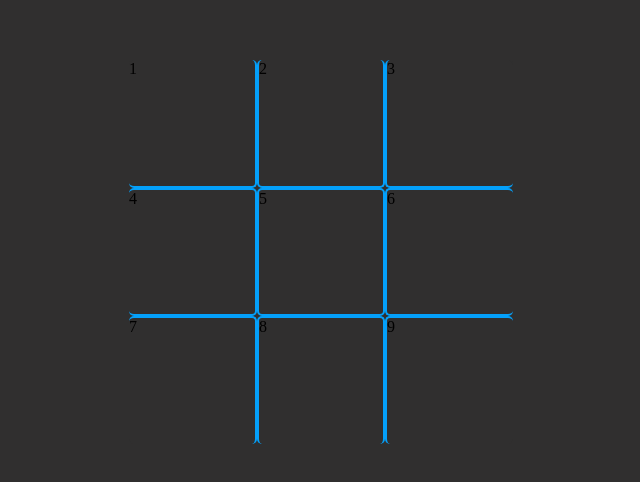
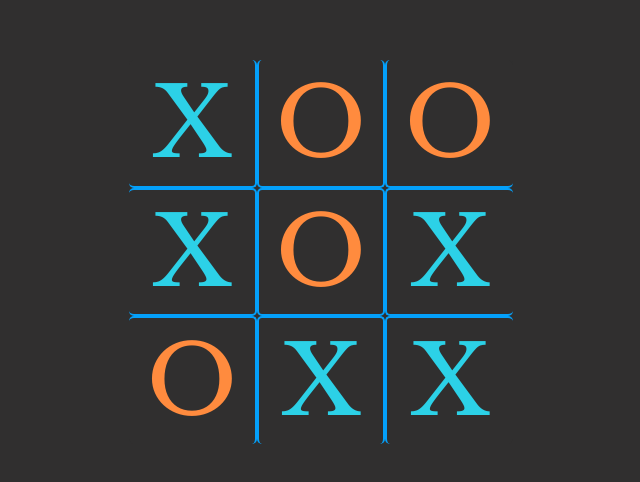
Before and after one commit to PettLe/tic-tac-toe, a plain HTML site: page index.html in a window 1280 px wide. Shown: the part 148-630 px from the top of the page, without its empty margins (319-959 px from the left). Drawn offline with nearby package versions, Linux system fonts and the light colour scheme.

Commit message:
display is coming together

```diff
--- a/app.js
+++ b/app.js
@@ -18,6 +18,14 @@ const Gameboard = (() => {
 
     const displayController = (function() {
 //Render the gameboard array
+        const square = document.getElementsByClassName("square");
+        for (i = 0; i < gameBoard.length; i++) {
+        square[i].textContent = gameBoard[i];
+        if (square[i].textContent === "O") {
+            square[i].classList.add("O");
+        }
+        }
+
     })();
 
 })();
--- a/index.html
+++ b/index.html
@@ -4,20 +4,23 @@
     <meta charset="UTF-8">
     <meta http-equiv="X-UA-Compatible" content="IE=edge">
     <meta name="viewport" content="width=device-width, initial-scale=1.0">
+    <link rel="preconnect" href="https://fonts.googleapis.com">
+    <link rel="preconnect" href="https://fonts.gstatic.com" crossorigin>
+    <link href="https://fonts.googleapis.com/css2?family=Libre+Baskerville&display=swap" rel="stylesheet">
     <link rel="stylesheet" href="style.css">
     <title>Tic-Tac-Toe!</title>
 </head>
 <body>
     <div class="board">
-    <div class="square" id="border1">1</div>
-    <div class="square" id="border2">2</div>
-    <div class="square" id="border3">3</div><br>
-    <div class="square" id="border4">4</div>
-    <div class="square" id="border5">5</div>
-    <div class="square" id="border6">6</div><br>
-    <div class="square" id="border7">7</div>
-    <div class="square" id="border8">8</div>
-    <div class="square" id="border9">9</div>
+    <div class="square" id="border1"></div>
+    <div class="square" id="border2"></div>
+    <div class="square" id="border3"></div><br>
+    <div class="square" id="border4"></div>
+    <div class="square" id="border5"></div>
+    <div class="square" id="border6"></div><br>
+    <div class="square" id="border7"></div>
+    <div class="square" id="border8"></div>
+    <div class="square" id="border9"></div>
 </div>
     <script src="app.js"></script>
 </body>
--- a/style.css
+++ b/style.css
@@ -26,6 +26,17 @@ body {
   border-radius: 5px;
   height: 10vw;
   width: 10vw;
+  display: flex;
+  flex-direction: column;
+  justify-content: center;
+  align-items: center;
+  font-family: "Libre Baskerville";
+  color: rgb(44, 209, 231);
+  font-size: 6em;
+}
+
+.O {
+  color: rgb(255, 139, 62);
 }
 
 .square:hover {
```
